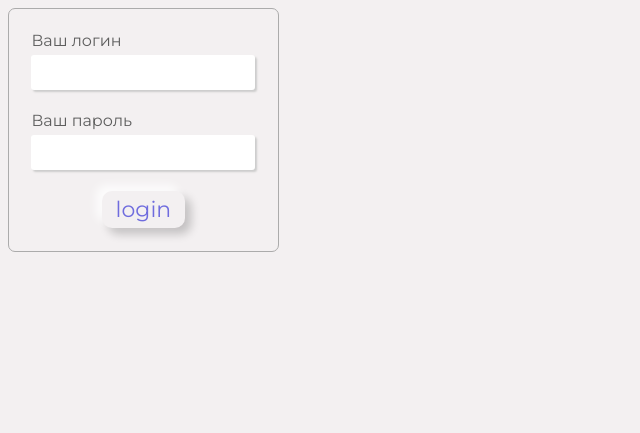
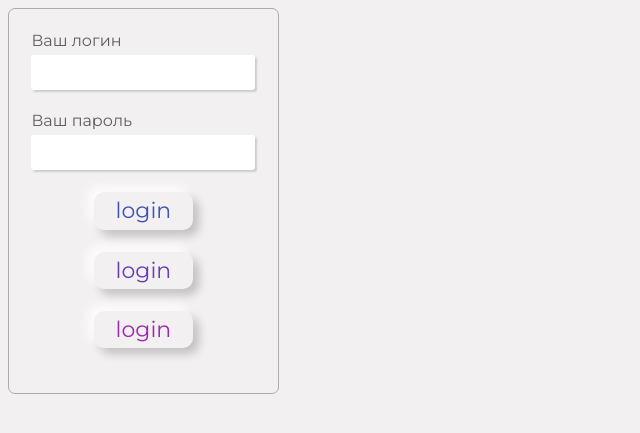
Before and after one commit to Sergisa/WebTrain, a PHP site: page / in a window 1280 px wide. Shown: the top 433 px of the page, without its empty margins (0-640 px from the left). Run offline with PHP 8.4, Linux system fonts and the light colour scheme.

Commit message:
Разукрашивание
Раскрашены две кнопки

```diff
--- a/index.html
+++ b/index.html
@@ -1,24 +1,23 @@
 <html>
     <head>
     	<meta charset="utf-8">
-		<title>Заголовок вкладки</title>
+		<title>Пример формы</title>
 		<link rel="stylesheet" href="style.css">
 		<style>
 
 		</style>
     </head>
     <body>
-
 		<form action="">
 			<label for="login">Ваш логин</label>
 			<input type="text" name="" id="login" class="input_field">
 			<label for="password">Ваш пароль</label>
 			<input type="password" name="" id="password" class="input_field">
-			<button class="button button1" type="button">
-				<span>
-					login
-				</span>
-			</button>
+			<button class="button button1" type="button">login</button>
+			<button class="button button2" type="button">login</button>
+			<button class="button button3" type="button">login</button>
+
 		</form>
+		<script src="index.js"></script>
     </body>
 </html>
--- a/style.css
+++ b/style.css
@@ -36,20 +36,20 @@ form{
 }
 form .button {
   padding: 0px 1em;
-  margin: 0;
   border: none;
   outline: none;
-  /* width: 400px; */
-  /* height: 100px; */
   position: relative;
   background: #f3f0f1;
-  margin-bottom: 25px;
   border-radius: 10px;
   text-align: center;
   cursor: pointer;
   transition: all 0.1s ease-in-out;
   display: block;
-  margin: 0 auto;
+  margin: 1em auto;
+  line-height: 1.7em;
+  font-family: "Montserrat", sans-serif;
+  font-size: 22px;
+  font-weight: 400;
 }
 form .button span {
   line-height: 1.7em;
@@ -59,7 +59,8 @@ form .button span {
 }
 form .button1{
   box-shadow: -6px -6px 10px rgba(255, 255, 255, 0.8), 6px 6px 10px rgba(0, 0, 0, 0.2);
-  color: #6f6cde;
+  /*color: #6f6cde;*/
+  color: #3f51b5;
 }
 form .button1:hover {
   color: #8f8cfe;
@@ -72,15 +73,18 @@ form .button1:active {
   color: #79e3b6;
 }
 form .button2 {
-  opacity: 0.3;
   box-shadow: -6px -6px 10px rgba(255, 255, 255, 0.8), 6px 6px 10px rgba(0, 0, 0, 0.2);
-  color: #6f6cde;
+  color: #673ab7;
+}
+form .button2:active {
+  box-shadow: inset -4px -4px 8px rgba(255, 255, 255, 0.5), inset 8px 8px 16px rgba(0, 0, 0, 0.1);
+
 }
 form .button3 {
-  box-shadow: inset -4px -4px 8px rgba(255, 255, 255, 0.5), inset 8px 8px 16px rgba(0, 0, 0, 0.1);
-  color: #79e3b6;
-}
-form .button3:hover {
-  opacity: 1;
+  color: #9c27b0;
   box-shadow: -6px -6px 10px rgba(255, 255, 255, 0.8), 6px 6px 10px rgba(0, 0, 0, 0.2);
 }
+form .button3:active {
+  box-shadow: inset -4px -4px 8px rgba(255, 255, 255, 0.5), inset 8px 8px 16px rgba(0, 0, 0, 0.1);
+
+}
```
